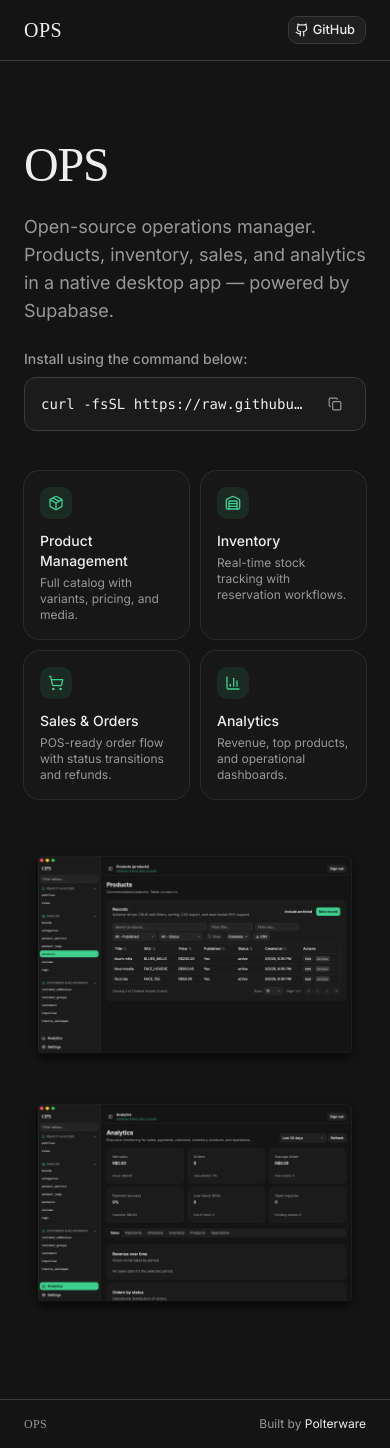
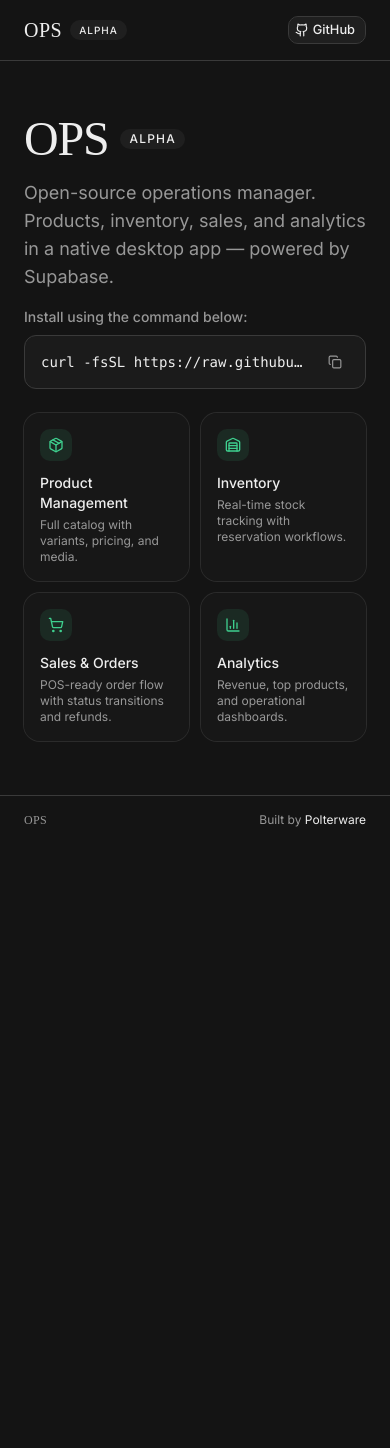
Before and after one commit to rckbrcls/ops-landing, a Next.js app: page / in a window 390 px wide. After the commit the page ends 844 px from the top, so only its background shows below. Built offline with nearby package versions, Linux system fonts and the light colour scheme.

Commit message:
feat: Add 'alpha' badges to header and hero, refine layout spacing, and improve screenshot display responsiveness.

```diff
--- a/app/page.tsx
+++ b/app/page.tsx
@@ -61,10 +61,13 @@
 
 export default function Page() {
   return (
-    <div className="flex min-h-svh flex-col">
+    <div className="flex h-svh flex-col">
       {/* Header */}
       <header className="flex items-center justify-between px-6 py-4">
-        <span className="font-brand text-xl tracking-wide">OPS</span>
+        <div className="flex items-center gap-2">
+          <span className="font-brand text-xl tracking-wide">OPS</span>
+          <Badge variant="secondary" className="text-[10px] font-medium uppercase tracking-widest">alpha</Badge>
+        </div>
         <Button variant="outline" size="sm" asChild>
           <a href={GITHUB_URL} target="_blank" rel="noopener noreferrer">
             <Github className="size-3.5" data-icon="inline-start" />
@@ -76,18 +79,21 @@
       <Separator />
 
       {/* Hero — split layout */}
-      <main className="flex flex-1 flex-col items-center gap-20 px-6 py-20">
-        <div className="grid w-full max-w-6xl grid-cols-1 items-center gap-12 lg:grid-cols-2">
+      <main className="flex min-h-0 flex-1 items-center justify-center overflow-hidden px-6 py-6">
+        <div className="grid w-full max-w-6xl grid-cols-1 items-center gap-6 lg:grid-cols-2">
           {/* Left — text + features */}
-          <div className="flex flex-col items-start gap-6">
-            <h1 className="font-brand text-5xl tracking-tight sm:text-6xl">OPS</h1>
+          <div className="flex flex-col items-start gap-4">
+            <div className="flex items-center gap-3">
+              <h1 className="font-brand text-5xl tracking-tight sm:text-6xl">OPS</h1>
+              <Badge variant="secondary" className="text-xs font-medium uppercase tracking-widest">alpha</Badge>
+            </div>
             <p className="text-lg text-muted-foreground">
               Open-source operations manager. Products, inventory, sales, and analytics in a native
               desktop app — powered by Supabase.
             </p>
 
             {/* Install command */}
-            <div className="w-full max-w-lg flex flex-col gap-2">
+            <div className="w-full flex flex-col gap-2">
               <p className="text-sm font-medium text-muted-foreground">
                 Install using the command below:
               </p>
@@ -98,7 +104,7 @@
             </div>
 
             {/* Features grid */}
-            <div className="grid w-full grid-cols-2 gap-3 pt-4">
+            <div className="grid w-full grid-cols-2 gap-3 pt-2">
               {features.map((feature) => (
                 <Card key={feature.title} className="bg-card/50">
                   <CardHeader>
@@ -114,9 +120,13 @@
           </div>
 
           {/* Right — screenshots */}
-          <div className="flex flex-col gap-6">
-            <Image src="/screenshots/products.png" alt="Product catalog" width={1400} height={900} className="w-full rounded-xl" />
-            <Image src="/screenshots/analytics.png" alt="Analytics dashboard" width={1400} height={900} className="w-full rounded-xl" />
+          <div className="hidden grid-rows-2 lg:grid" style={{ height: "calc(100svh - 8rem)" }}>
+            <div className="relative min-h-0">
+              <Image src="/screenshots/products.png" alt="Product catalog" fill className="rounded-xl object-contain object-center" />
+            </div>
+            <div className="relative min-h-0">
+              <Image src="/screenshots/analytics.png" alt="Analytics dashboard" fill className="rounded-xl object-contain object-center" />
+            </div>
           </div>
         </div>
       </main>
```
